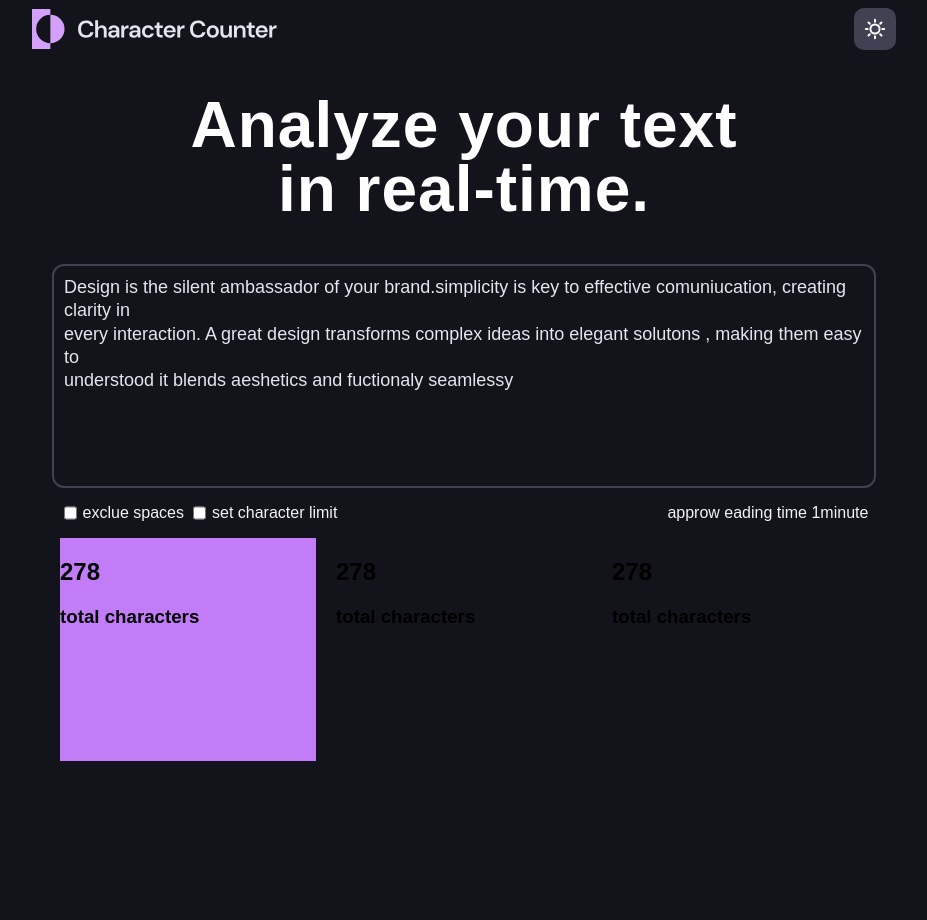
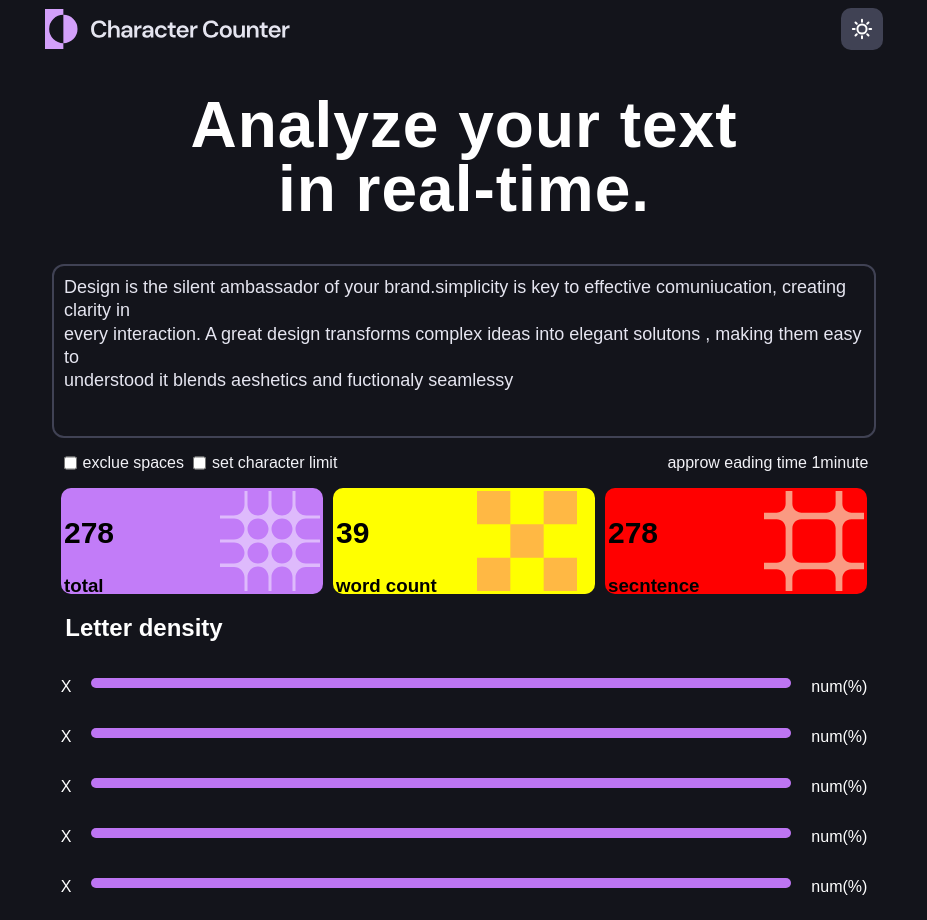
Before and after one commit to ligmasandro/hw26.2, a plain HTML site: page index.html in a window 1280 px wide. Shown: the whole page, without its empty margins (176-1103 px from the left). Before the commit the page ends 800 px from the top, so only its background shows below. Drawn offline with Linux system fonts and the light colour scheme.

Commit message:
Add files via upload

```diff
--- a/index.html
+++ b/index.html
@@ -11,7 +11,7 @@
     <div class="head-box">
       <img src="starter-code/assets/images/logo-dark-theme.svg" alt="" />
       <div class="mini-div">
-        <img src="starter-code/assets/images/icon-sun.svg" alt="" />
+        <img class="sun" src="starter-code/assets/images/icon-sun.svg" alt="" />
       </div>
     </div>
     <div class="main-container">
@@ -41,18 +41,65 @@
       </div>
       <div class="goth-mommy">
         <div class="clr-divs purp">
-          <h2>278</h2>
+          <div class="purp-div">
+            <h2 class="button-num">278</h2>
           <h3>total characters</h3>
+          </div>
+          <img class="patternimg" src="starter-code/assets/images/pattern-character-count.svg" alt="">
         </div>
         <div class="clr-divs yell">
-          <h2>278</h2>
-          <h3>total characters</h3>
+          <div class="yell-div">
+            <h2 class="button-num">39</h2>
+          <h3>word count</h3>
+          </div>
+          <img class="patternimg" src="starter-code/assets/images/pattern-word-count.svg" alt="">
         </div>
         <div class="clr-divs redy">
-          <h2>278</h2>
-          <h3>total characters</h3>
+          <div class="red-div">
+            <h2 class="button-num">278</h2>
+          <h3>secntence count</h3>
+          </div>
+          <img class="patternimg" src="starter-code/assets/images/pattern-sentence-count.svg" alt="">
+
         </div>
       </div>
+      <h2 class="ltr-density">
+        Letter density
+      </h2>
+      <div class="ltr-div">
+      <div class="ltr-line-div">
+        <p class="letter-sign">X</p>
+        <p class="line">.</p>
+        <p class="prcnt">num(%)</p>
+
+      </div>
+      <div class="ltr-line-div">
+        <p class="letter-sign">X</p>
+        <p class="line">.</p>
+        <p class="prcnt">num(%)</p>
+
+      </div>
+      <div class="ltr-line-div">
+        <p class="letter-sign">X</p>
+        <p class="line">.</p>
+        <p class="prcnt">num(%)</p>
+
+      </div>
+      <div class="ltr-line-div">
+        <p class="letter-sign">X</p>
+        <p class="line">.</p>
+        <p class="prcnt">num(%)</p>
+
+
+      </div>
+      <div class="ltr-line-div">
+        <p class="letter-sign">X</p>
+        <p class="line">.</p>
+        <p class="prcnt">num(%)</p>
+
+      </div>
+      </div>
     </div>
+    <script src="main.js"></script>
   </body>
 </html>
--- /dev/null
+++ b/main.js
@@ -0,0 +1,9 @@
+const img1 = document.querySelector(".sun")
+const elem1 = document.querySelector("body")
+const elem2 = document.querySelector(".main-container")
+img1.addEventListener("click",()=>{
+    elem1.style.backgroundImage = "url(icon-moon.svg)";
+
+
+
+})
--- a/style.css
+++ b/style.css
@@ -3,6 +3,7 @@ body {
   padding-right: 200px;
   padding-left: 200px;
   font-family: sans-serif;
+
 }
 .main-container {
   display: flex;
@@ -11,9 +12,10 @@ body {
 }
 
 .head-box {
-  justify-content: space-between;
+  justify-content: center;
   display: flex;
   align-items: center;
+  gap: 550px;
 }
 .mini-div {
   background-color: hsl(234, 14%, 29%);
@@ -34,7 +36,7 @@ h1 {
   color: hsl(240, 26%, 92%);
   border: 2px solid hsl(234, 14%, 29%);
   width: 800px;
-  height: 200px;
+  height: 150px;
   border-radius: 12px;
   padding: 10px;
   font-size: 18px;
@@ -56,12 +58,62 @@ h1 {
 }
 .goth-mommy {
   display: flex;
-  gap: 20px;
+  gap: 10px;
 }
 .clr-divs {
   width: 256px;
-  height: 223px;
+  height: 100px;
+  overflow: hidden;
+  padding: 3px;
+  border-radius: 10px;
+  display: flex;
+
 }
 .purp {
   background-color: #c27cf8;
+  display: flex;
+
 }
+.yell{
+  display: flex;
+  background-color: yellow;
+}
+.redy{
+  display: flex;
+  background-color: red;
+}
+.button-num{
+  font-size: 30px;
+}
+.patternimg{
+  margin-left: 40px;
+}
+.ltr-div{
+  display: flex;
+  align-items: center;
+  flex-direction: column;
+}
+.line{
+  width: 700px;
+  background-color:#bd75f3;
+  height: 10px;
+  color: transparent;
+  border-radius: 10pc;
+
+
+}
+.ltr-line-div{
+  display: flex;
+  gap: 20px;
+}
+.ltr-density{
+  color: white;
+  margin-right: 640px;
+
+}
+.letter-sign{
+  color: white;
+}
+.prcnt{
+  color: white;
+}
```
Also changed, not shown: icon-moon.svg (added).
